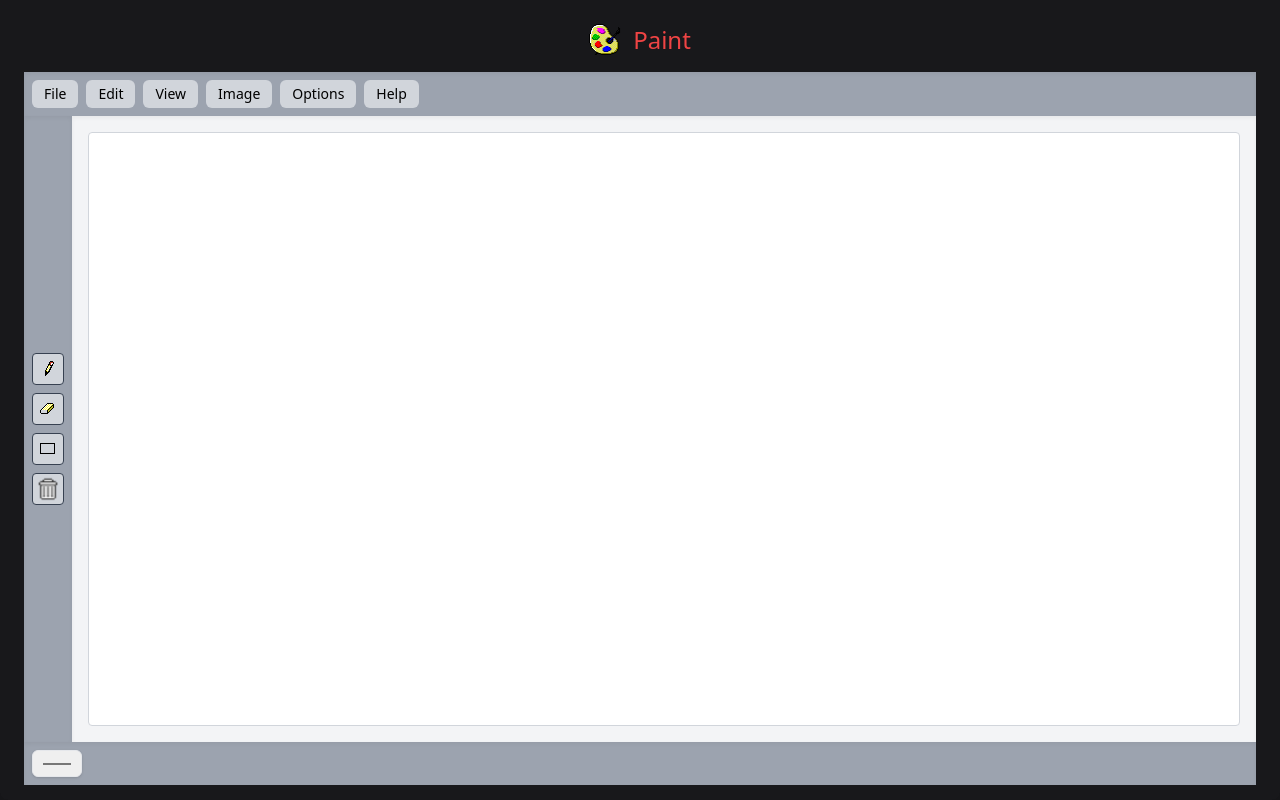
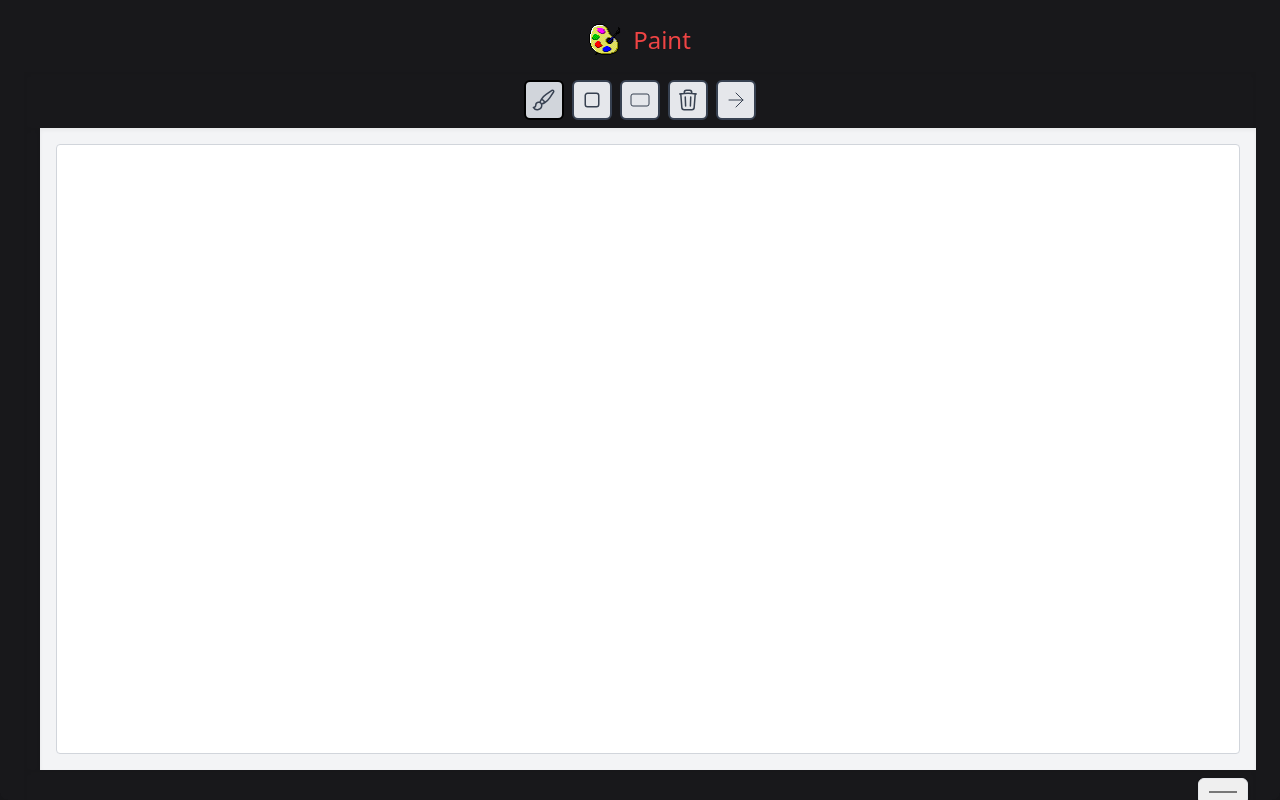
Before and after one commit to Facundosegovia01/paint-js, a website: page index.html in a window 1280 px wide. Drawn offline with nearby package versions, Linux system fonts and the light colour scheme.

Commit message:
agregamos el boton de flecha

```diff
--- a/index.html
+++ b/index.html
@@ -29,6 +29,29 @@
             max-height: 100vh;
             overflow: hidden;
         }
+        .toolbar button {
+            width: 40px;
+            height: 40px;
+            background-color: #e5e7eb;
+            border: 2px solid #374151;
+            border-radius: 6px;
+            transition: background-color 0.3s ease;
+            display: flex;
+            justify-content: center;
+            align-items: center;
+        }
+        .toolbar button:hover {
+            background-color: #d1d5db;
+        }
+        .toolbar button.active {
+            border-color: #000;
+            background-color: #d1d5db;
+        }
+        .toolbar svg {
+            width: 24px;
+            height: 24px;
+            color: #374151;
+        }
     </style>
 </head>
 <body class="bg-zinc-900">
@@ -39,29 +62,49 @@
         </h1>
 
         <div id="container" class="grid grid-cols-1 md:grid-cols-[auto_1fr] grid-rows-[auto_1fr_auto] ">
-            <header class="bg-gray-400 p-2 col-span-1 md:col-span-2 shadow-inner" id="header">
-                <div class="flex flex-wrap justify-center md:justify-start space-x-2">
-                    <button class="bg-gray-300 text-sm px-3 py-1 rounded-md hover:bg-gray-400 transition">File</button>
-                    <button class="bg-gray-300 text-sm px-3 py-1 rounded-md hover:bg-gray-400 transition">Edit</button>
-                    <button class="bg-gray-300 text-sm px-3 py-1 rounded-md hover:bg-gray-400 transition">View</button>
-                    <button class="bg-gray-300 text-sm px-3 py-1 rounded-md hover:bg-gray-400 transition">Image</button>
-                    <button class="bg-gray-300 text-sm px-3 py-1 rounded-md hover:bg-gray-400 transition">Options</button>
-                    <button class="bg-gray-300 text-sm px-3 py-1 rounded-md hover:bg-gray-400 transition">Help</button>
+            <header class="bg-transparent p-2 col-span-1 md:col-span-2 shadow-inner" id="header">
+                <div class="toolbar flex justify-center space-x-2">
+                    <button id="draw-btn" title="Pincel" class="active">
+                        <svg xmlns="http://www.w3.org/2000/svg" fill="none" viewBox="0 0 24 24" stroke-width="1.5" stroke="currentColor" class="size-6">
+                            <path stroke-linecap="round" stroke-linejoin="round" d="M9.53 16.122a3 3 0 0 0-5.78 1.128 2.25 2.25 0 0 1-2.4 2.245 4.5 4.5 0 0 0 8.4-2.245c0-.399-.078-.78-.22-1.128Zm0 0a15.998 15.998 0 0 0 3.388-1.62m-5.043-.025a15.994 15.994 0 0 1 1.622-3.395m3.42 3.42a15.995 15.995 0 0 0 4.764-4.648l3.876-5.814a1.151 1.151 0 0 0-1.597-1.597L14.146 6.32a15.996 15.996 0 0 0-4.649 4.763m3.42 3.42a6.776 6.776 0 0 0-3.42-3.42" />
+                          </svg>
+                    </button>
+                    <button id="erase-btn" title="Borrar">
+                        <svg xmlns="http://www.w3.org/2000/svg" fill="none" viewBox="0 0 24 24" stroke-width="1.5" stroke="currentColor" class="size-6">
+                            <path stroke-linecap="round" stroke-linejoin="round" d="M5.25 7.5A2.25 2.25 0 0 1 7.5 5.25h9a2.25 2.25 0 0 1 2.25 2.25v9a2.25 2.25 0 0 1-2.25 2.25h-9a2.25 2.25 0 0 1-2.25-2.25v-9Z" />
+                          </svg>
+
+                    </button>
+                    <button id="rectangle-btn" title="Rectángulo">
+                        <svg xmlns="http://www.w3.org/2000/svg" fill="none" viewBox="0 0 24 24" stroke="currentColor">
+                            <rect width="18" height="12" x="3" y="6" rx="2" ry="2" />
+                        </svg>
+                    </button>
+                    <button id="clear-btn" title="Borrar Todo">
+                        <svg xmlns="http://www.w3.org/2000/svg" fill="none" viewBox="0 0 24 24" stroke-width="1.5" stroke="currentColor" class="size-6">
+                            <path stroke-linecap="round" stroke-linejoin="round" d="m14.74 9-.346 9m-4.788 0L9.26 9m9.968-3.21c.342.052.682.107 1.022.166m-1.022-.165L18.16 19.673a2.25 2.25 0 0 1-2.244 2.077H8.084a2.25 2.25 0 0 1-2.244-2.077L4.772 5.79m14.456 0a48.108 48.108 0 0 0-3.478-.397m-12 .562c.34-.059.68-.114 1.022-.165m0 0a48.11 48.11 0 0 1 3.478-.397m7.5 0v-.916c0-1.18-.91-2.164-2.09-2.201a51.964 51.964 0 0 0-3.32 0c-1.18.037-2.09 1.022-2.09 2.201v.916m7.5 0a48.667 48.667 0 0 0-7.5 0" />
+                          </svg>
+
+                    </button>
+
+                    <button id="arrow-btn" title="Flecha">
+                        <svg xmlns="http://www.w3.org/2000/svg" fill="none" viewBox="0 0 24 24" stroke="currentColor">
+                            <path stroke-linecap="round" stroke-linejoin="round" d="M5 12h14M12 5l7 7-7 7" />
+                        </svg>
+                    </button>
+
                 </div>
             </header>
+              <aside class="bg-transparent p-2  shadow-inner flex flex-row md:flex-col items-center justify-center md:space-y-2 space-x-2 md:space-x-0" id="aside">
 
-            <aside class="bg-gray-400 p-2  shadow-inner flex flex-row md:flex-col items-center justify-center md:space-y-2 space-x-2 md:space-x-0" id="aside">
-                <button id="draw-btn" title="Pincel" class="active w-8 h-8 bg-gray-300 border border-gray-700 rounded bg-[url('./icons/draw.png')] bg-center bg-no-repeat"></button>
-                <button id="erase-btn" title="Borrar" class="w-8 h-8 bg-gray-300 border border-gray-700 rounded hover:bg-gray-400 bg-[url('./icons/erase.png')] bg-center bg-no-repeat"></button>
-                <button id="rectangle-btn" title="Rectángulo" class="w-8 h-8 bg-gray-300 border border-gray-700 rounded hover:bg-gray-400 bg-[url('./icons/rectangle.png')] bg-center bg-no-repeat"></button>
-                <button id="clear-btn" title="Borrar" class="w-8 h-8 bg-gray-300 border border-gray-700 rounded hover:bg-gray-400 bg-[url('./icons/trash.png')] bg-center bg-no-repeat bg-cover"></button>
             </aside>
 
-            <main class="p-2 sm:p-4 bg-gray-100 flex justify-center items-center  shadow-inner w-full h-full" id="main">
+
+            <main class="p-2 sm:p-4 bg-gray-100 flex justify-center items-center shadow-inner w-full h-full" id="main">
                 <canvas id="canvas" class="bg-white w-full h-full border border-gray-300 rounded"></canvas>
             </main>
 
-            <footer class="bg-gray-400 p-2 col-span-1 md:col-span-2 flex shadow-inner">
+            <footer class="bg-transparent p-2 col-span-1 md:col-span-2 flex justify-center md:justify-end shadow-inner">
                 <input type="color" id="color-picker" value="#000000" class="p-2 border rounded-md shadow">
             </footer>
         </div>
--- a/index.js
+++ b/index.js
@@ -1,12 +1,12 @@
-// Constantes
-// Constantes
+// constantes de los modos
 const MODES = {
     DRAW: 'draw',
     ERASE: 'erase',
     RECTANGLE: 'rectangle',
     ELLIPSE: 'ellipse',
-    PICKER: 'picker'
-}
+    PICKER: 'picker',
+    ARROW: 'arrow'
+};
 
 // Utilidades
 const $canvas = document.getElementById("canvas");
@@ -17,15 +17,34 @@ const $colorPicker = document.getElementById("color-picker");
 const $clearBtn = document.getElementById("clear-btn");
 const $drawBtn = document.getElementById("draw-btn");
 const $rectangleBtn = document.getElementById("rectangle-btn");
-const $eraseBtn = document.getElementById('erase-btn')
-const $pickeBtn = document.getElementById('picker-btn')
+const $eraseBtn = document.getElementById('erase-btn');
+const $arrowBtn = document.getElementById("arrow-btn");
 
-// Estado
+// Estados
 let isDrawing = false;
 let startX, startY;
 let lastX = 0, lastY = 0;
 let mode = MODES.DRAW;
 let imageData;
+
+// Ajustar el tamaño del canvas dinámicamente
+function resizeCanvas() {
+    const main = document.getElementById('main');
+    const width = main.clientWidth;
+    const height = main.clientHeight;
+
+    const tempImageData = ctx.getImageData(0, 0, $canvas.width, $canvas.height);
+
+    $canvas.width = width;
+    $canvas.height = height;
+
+    ctx.putImageData(tempImageData, 0, 0);
+
+    ctx.strokeStyle = $colorPicker.value;
+}
+
+window.addEventListener('resize', resizeCanvas);
+window.addEventListener('load', resizeCanvas);
 
 // Eventos
 $canvas.addEventListener('mousedown', startDrawing);
@@ -43,33 +62,8 @@ $colorPicker.addEventListener('change', handleChangeColor);
 $clearBtn.addEventListener('click', clearCanvas);
 $rectangleBtn.addEventListener('click', () => setMode(MODES.RECTANGLE));
 $drawBtn.addEventListener('click', () => setMode(MODES.DRAW));
-$eraseBtn.addEventListener('click', () => {setMode(MODES.ERASE) });
-
-
-
-
-// Función para ajustar el tamaño del canvas dinámicamente
-function resizeCanvas() {
-    const main = document.getElementById('main');
-    const width = main.clientWidth;
-    const height = main.clientHeight;
-
-    const tempImageData = ctx.getImageData(0, 0, $canvas.width, $canvas.height);
-
-    $canvas.width = width;
-    $canvas.height = height;
-
-    ctx.putImageData(tempImageData, 0, 0);
-
-    // Redibujar el canvas si es necesario (opcional)
-    ctx.strokeStyle = $colorPicker.value;
-}
-
-// Ajustar el tamaño del canvas cuando la ventana cambia de tamaño
-window.addEventListener('resize', resizeCanvas);
-
-// Ajustar el tamaño del canvas cuando se carga la página
-window.addEventListener('load', resizeCanvas);
+$eraseBtn.addEventListener('click', () => setMode(MODES.ERASE));
+$arrowBtn.addEventListener('click', () => setMode(MODES.ARROW));
 
 // Métodos
 function startDrawing(event) {
@@ -87,24 +81,17 @@ function draw(event) {
     const { offsetX, offsetY } = getEventCoordinates(event);
 
     if (mode === MODES.DRAW || mode === MODES.ERASE) {
-        // Comenzar trazado
         ctx.beginPath();
         ctx.moveTo(lastX, lastY);
-
-        // Dibujar una línea entre coordenadas
         ctx.lineTo(offsetX, offsetY);
         ctx.stroke();
-
-        ctx.lineWidth = 3;
-
-        // Actualizar últimas coordenadas
+        ctx.lineWidth = mode === MODES.ERASE ? 20 : 3;
         [lastX, lastY] = [offsetX, offsetY];
         return;
     }
 
     if (mode === MODES.RECTANGLE) {
         ctx.putImageData(imageData, 0, 0);
-
         const width = offsetX - startX;
         const height = offsetY - startY;
         ctx.beginPath();
@@ -112,10 +99,18 @@ function draw(event) {
         ctx.stroke();
         return;
     }
+
+    if (mode === MODES.ARROW) {
+        // Actualizar las coordenadas finales mientras se mueve el mouse
+        [lastX, lastY] = [offsetX, offsetY];
+    }
 }
 
-
 function stopDrawing() {
+    if (mode === MODES.ARROW) {
+        // Dibuja la flecha cuando se suelta el botón del mouse
+        drawArrow(startX, startY, lastX, lastY);
+    }
     isDrawing = false;
 }
 
@@ -128,38 +123,22 @@ function clearCanvas() {
     ctx.clearRect(0, 0, $canvas.width, $canvas.height);
 }
 
-//set mode
+// Función para dibujar una flecha en el canvas
+function drawArrow(startX, startY, endX, endY) {
+    const headLength = 10; // Longitud de la cabeza de la flecha
+    const angle = Math.atan2(endY - startY, endX - startX); // Ángulo de la flecha
 
-function setMode(newMode) {
-    mode = newMode;
-    document.querySelector('button.active')?.classList.remove('active');
+    ctx.beginPath();
+    ctx.moveTo(startX, startY);
+    ctx.lineTo(endX, endY);
 
-    if (mode === MODES.DRAW) {
-        $drawBtn.classList.add('active');
-        $canvas.style.cursor = 'url("./cursors/pincel.png") 0 24, auto';
-        ctx.lineWidth = 2;
-        ctx.globalCompositeOperation = "source-over"
+    // Dibuja la cabeza de la flecha
+    const headAngle = Math.PI / 6;
+    ctx.lineTo(endX - headLength * Math.cos(angle - headAngle), endY - headLength * Math.sin(angle - headAngle));
+    ctx.moveTo(endX, endY);
+    ctx.lineTo(endX - headLength * Math.cos(angle + headAngle), endY - headLength * Math.sin(angle + headAngle));
 
-        return;
-    }
-
-    if (mode === MODES.RECTANGLE) {
-        $rectangleBtn.classList.add('active');
-        $canvas.style.cursor = 'nw-resize';
-        ctx.lineWidth = 2;
-        ctx.globalCompositeOperation = "source-over"
-
-        return;
-    }
-
-    if (mode === MODES.ERASE) {
-        $eraseBtn.classList.add('active');
-        $canvas.style.cursor = 'url("./cursors/erase.png") 0 24, auto';
-        ctx.lineWidth = 20;
-        ctx.globalCompositeOperation = "destination-out"
-        return
-    }
-
+    ctx.stroke();
 }
 
 // Función para obtener las coordenadas del evento, tanto en dispositivos táctiles como no táctiles
@@ -177,3 +156,41 @@ function getEventCoordinates(event) {
         };
     }
 }
+
+// Setmodes
+function setMode(newMode) {
+    mode = newMode;
+    document.querySelector('button.active')?.classList.remove('active');
+
+    if (mode === MODES.DRAW) {
+        $drawBtn.classList.add('active');
+        $canvas.style.cursor = 'url("./cursors/pincel.png") 0 24, auto';
+        ctx.lineWidth = 2;
+        ctx.globalCompositeOperation = "source-over";
+        return;
+    }
+
+    if (mode === MODES.RECTANGLE) {
+        $rectangleBtn.classList.add('active');
+        $canvas.style.cursor = 'nw-resize';
+        ctx.lineWidth = 2;
+        ctx.globalCompositeOperation = "source-over";
+        return;
+    }
+
+    if (mode === MODES.ERASE) {
+        $eraseBtn.classList.add('active');
+        $canvas.style.cursor = 'url("./cursors/erase.png") 0 24, auto';
+        ctx.lineWidth = 20;
+        ctx.globalCompositeOperation = "destination-out";
+        return;
+    }
+
+    if (mode === MODES.ARROW) {
+        $arrowBtn.classList.add('active');
+        $canvas.style.cursor = 'crosshair';
+        ctx.lineWidth = 2;
+        ctx.globalCompositeOperation = "source-over";
+        return;
+    }
+}
```
